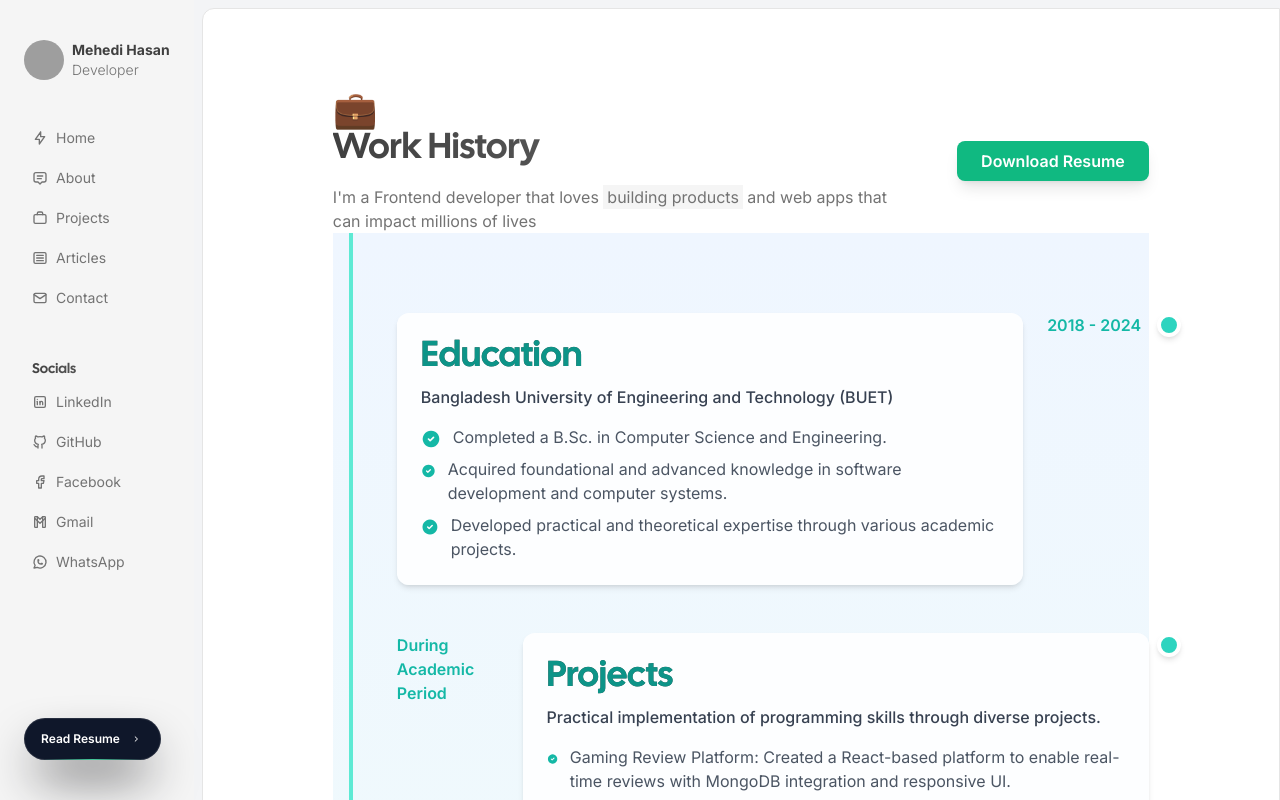
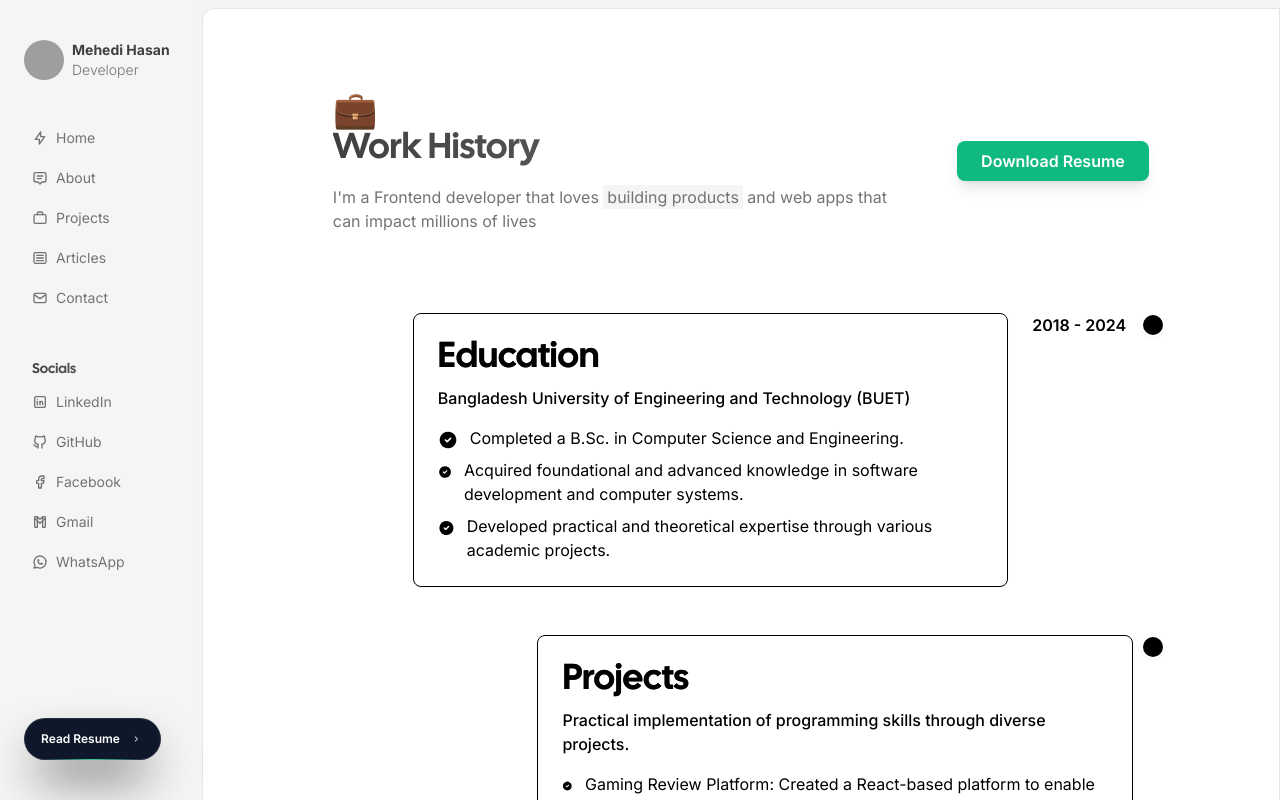
Before and after one commit to MendiOP/portfolio-temporary-v1, a Next.js app: page /resume in a window 1280 px wide. Built offline with nearby package versions, Linux system fonts and the light colour scheme; grey boxes are pictures that could not be loaded.

Commit message:
readded all

```diff
--- a/src/app/resume/page.tsx
+++ b/src/app/resume/page.tsx
@@ -8,7 +8,7 @@ import { WorkHistory } from "@/components/WorkHistory";
 
 export default function Home() {
   const handleDownload = () => {
-    const resumeUrl = "/Mern_Stack_dev_MEHEDI_HASAN.pdf";
+    const resumeUrl = "/Mern_Stack_developer_Mehedi_Hasan.pdf";
     const link = document.createElement("a");
     link.href = resumeUrl;
     link.download = "Resume_Mehedi.pdf";
--- a/src/components/WorkHistory.tsx
+++ b/src/components/WorkHistory.tsx
@@ -8,9 +8,9 @@ import { Paragraph } from "./Paragraph";
 
 export const WorkHistory = () => {
   return (
-    <div className="relative bg-gradient-to-b from-blue-50 to-teal-50 py-8">
-      {/* Vertical timeline line with a softer teal */}
-      <div className="border-l-4 border-teal-300 absolute left-4 top-0 h-full"></div>
+    <div className="relative bg-white py-8 px-4">
+      {/* Vertical timeline line using a subtle black */}
+      <div className="absolute left-4 top-0 h-full"></div>
 
       {timeline.map((item, index) => (
         <div
@@ -21,20 +21,20 @@ export const WorkHistory = () => {
         >
           {/* Timeline event indicator */}
           <div className="absolute left-0 md:left-auto md:right-0 transform -translate-x-8 md:translate-x-8">
-            <div className="w-6 h-6 bg-teal-400 rounded-full border-4 border-white shadow-md"></div>
+            <div className="w-6 h-6 bg-black rounded-full border-2 border-white shadow-sm"></div>
           </div>
 
           {/* Date text */}
-          <Paragraph className="text-teal-500 font-semibold text-sm md:text-md md:w-32">
+          <Paragraph className="text-black font-semibold text-sm md:text-md md:w-32">
             {item.date}
           </Paragraph>
 
           {/* Event card */}
-          <div className="bg-white/90 shadow-md rounded-xl p-6 w-full max-w-3xl hover:shadow-lg transition-shadow duration-300">
-            <Heading as="h5" className="text-lg md:text-xl font-bold text-teal-600">
+          <div className="bg-white shadow-sm rounded-lg p-6 w-full max-w-3xl hover:shadow-md transition-shadow duration-300 border border-black">
+            <Heading as="h5" className="text-lg md:text-xl font-bold text-black">
               {item.title}
             </Heading>
-            <Paragraph className="text-sm md:text-base font-medium text-gray-700 mt-2">
+            <Paragraph className="text-sm md:text-base font-medium text-black mt-2">
               {item.description}
             </Paragraph>
             <ul className="mt-4 space-y-2">
@@ -54,8 +54,8 @@ export const WorkHistory = () => {
 const Step = ({ children }: { children: React.ReactNode }) => {
   return (
     <li className="flex space-x-3 items-start">
-      <IconCircleCheckFilled className="h-5 w-5 text-teal-500 mt-1" />
-      <Paragraph className="text-sm md:text-base text-gray-600">
+      <IconCircleCheckFilled className="h-5 w-5 text-black mt-1" />
+      <Paragraph className="text-sm md:text-base text-black">
         {children}
       </Paragraph>
     </li>
--- a/src/constants/timeline.tsx
+++ b/src/constants/timeline.tsx
@@ -12,7 +12,7 @@ export const timeline = [
   },
   {
     title: "Projects",
-    date: "During Academic Period",
+    date: "",
     description: "Practical implementation of programming skills through diverse projects.",
     responsibilities: [
       "Gaming Review Platform: Created a React-based platform to enable real-time reviews with MongoDB integration and responsive UI.",
@@ -23,7 +23,7 @@ export const timeline = [
   },
   {
     title: "Skills",
-    date: "Accumulated Over Academic and Personal Projects",
+    date: "",
     description: "A diverse set of technical and development skills.",
     responsibilities: [
       "Programming Languages: Java (Advanced), C++ (Intermediate), Python (Basic).",
@@ -34,7 +34,7 @@ export const timeline = [
   },
   {
     title: "Certifications",
-    date: "2020",
+    date: "",
     description: "Recognized skills and achievements.",
     responsibilities: [
       "Problem Solving (Intermediate) – Hackerrank Certification.",
```
